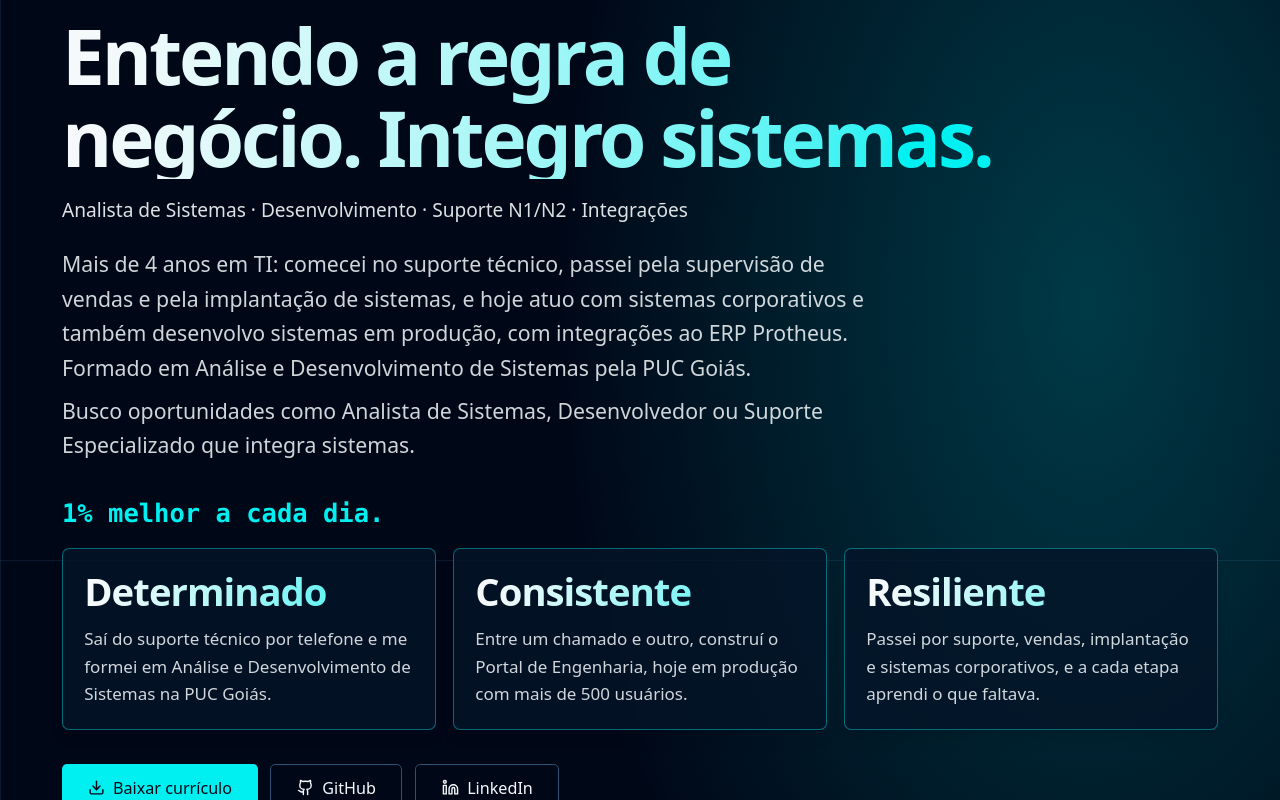
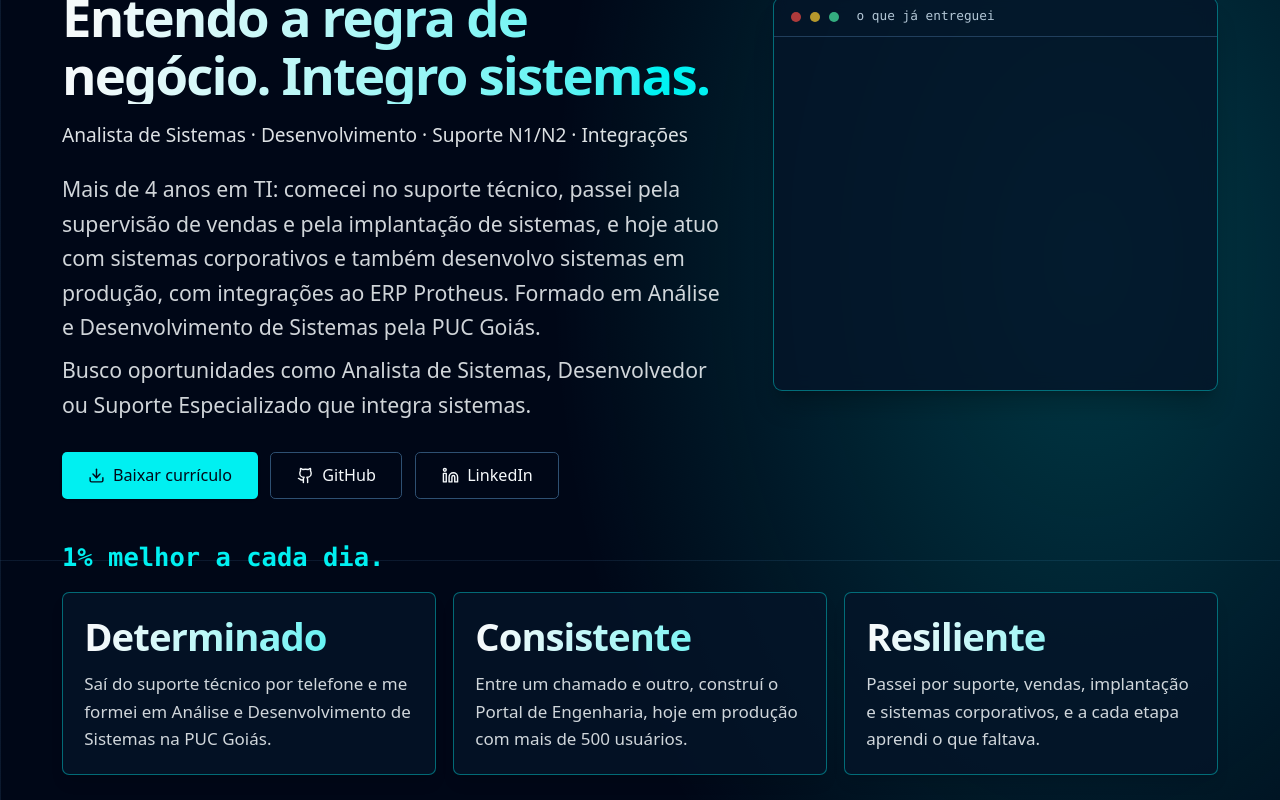
Before and after one commit to LecinoLucas/Portifolio, a React (Vite) app: page / in a window 1280 px wide. Shown: the part 240-1040 px from the top of the page. Built offline with nearby package versions, Linux system fonts and the light colour scheme.

Commit message:
feat: Inicio no computador com painel de provas, titulo menor; troca 'esforcado' por consistencia
Co-Authored-By: Claude Sonnet 5.5 <noreply@anthropic.com>
Claude-Session: https://claude.ai/code/session_01RqU4ss6mCcZuPmmEw4UNMZ

```diff
--- /dev/null
+++ b/src/components/portfolio/painel-provas.tsx
@@ -0,0 +1,37 @@
+import { useContador } from "@/hooks/use-contador";
+import { useReveal } from "@/hooks/use-reveal";
+import { provas, type Prova } from "@/data/provas";
+
+function Linha({ prova, ativo, indice }: { prova: Prova; ativo: boolean; indice: number }) {
+  const valor = useContador(prova.valor, ativo);
+  return (
+    <li className="painel-linha flex items-baseline gap-4 border-t border-border/70 py-3 first:border-t-0" style={{ animationDelay: `${0.25 + indice * 0.15}s` }}>
+      <span aria-hidden="true" className="font-mono text-sm text-success">✓</span>
+      <span className="texto-gradiente min-w-[5.5rem] font-mono text-4xl font-extrabold tracking-tight">
+        <span aria-hidden="true">{valor}{prova.sufixo}</span>
+        <span className="sr-only">{prova.valor}{prova.sufixo}</span>
+      </span>
+      <span className="text-base leading-snug text-foreground/85">{prova.rotulo}</span>
+    </li>
+  );
+}
+
+/** Painel do Início (só no computador): a prova do trabalho ao lado do título. */
+export function PainelProvas() {
+  const { ref, visivel } = useReveal<HTMLDivElement>();
+  return (
+    <div ref={ref} className="rounded-xl border border-primary/40 bg-card/80 shadow-xl shadow-black/20 backdrop-blur">
+      <div className="flex items-center gap-2 border-b border-border/70 px-4 py-2.5">
+        <span aria-hidden="true" className="size-2.5 rounded-full bg-destructive/70" />
+        <span aria-hidden="true" className="size-2.5 rounded-full bg-highlight/70" />
+        <span aria-hidden="true" className="size-2.5 rounded-full bg-success/70" />
+        <span className="ml-2 font-mono text-xs text-muted-foreground">o que já entreguei</span>
+      </div>
+      <ul aria-label="Números do meu trabalho" className="px-5 py-2">
+        {provas.map((prova, indice) => (
+          <Linha key={prova.rotulo} prova={prova} ativo={visivel} indice={indice} />
+        ))}
+      </ul>
+    </div>
+  );
+}
--- a/src/data/sobre.ts
+++ b/src/data/sobre.ts
@@ -9,7 +9,7 @@ export const sobre: Sobre = {
     "Regra de negócio antes do código",
     "Causa raiz, nos mínimos detalhes",
     "Escuto o usuário com calma",
-    "Muito focado e esforçado",
+    "Foco e consistência na entrega",
     "Trabalho em equipe",
     "Busco: Analista, Desenvolvedor ou Suporte que integra",
   ],
--- a/src/sections/hero.tsx
+++ b/src/sections/hero.tsx
@@ -3,6 +3,7 @@ import { Container } from "@/components/layout/container";
 import { DesenvolvoEmProducao } from "@/components/portfolio/desenvolvo-em-producao";
 import { TextoRecolhivel } from "@/components/portfolio/texto-recolhivel";
 import { CartoesMarca } from "@/components/portfolio/cartoes-marca";
+import { PainelProvas } from "@/components/portfolio/painel-provas";
 import { FaixaProvas } from "@/components/portfolio/faixa-provas";
 import { CacaIncidentes } from "@/components/portfolio/caca-incidentes";
 import { Sumario3D } from "@/components/portfolio/sumario-3d";
@@ -10,43 +11,65 @@ import { classesBotao } from "@/components/ui/button-variants";
 import { links } from "@/data/links";
 import { perfil } from "@/data/perfil";
 
+function Botoes() {
+  return (
+    <div className="grid grid-cols-2 gap-3 sm:flex sm:flex-wrap sm:items-center">
+      <a href={links.curriculo} download className={classesBotao({ tamanho: "lg", className: "col-span-2 sm:col-auto" })}>
+        <Download className="size-4" /> Baixar currículo
+      </a>
+      <a href={links.github} target="_blank" rel="noreferrer" className={classesBotao({ variante: "contorno", tamanho: "lg" })}>
+        <Github className="size-4" /> GitHub
+      </a>
+      {links.linkedin ? (
+        <a href={links.linkedin} target="_blank" rel="noreferrer" className={classesBotao({ variante: "contorno", tamanho: "lg" })}>
+          <Linkedin className="size-4" /> LinkedIn
+        </a>
+      ) : null}
+    </div>
+  );
+}
+
 export function Hero({ aoIr }: { aoIr: (id: string) => void }) {
   return (
     <section id="inicio" className="relative overflow-hidden">
       <div aria-hidden="true" className="hero-brilho" />
-      <Container className="py-8 sm:py-20">
+      <Container className="py-8 sm:py-14">
+        <div className="grid items-center gap-10 lg:grid-cols-[1.2fr_0.8fr]">
+          <div>
             <p className="inline-flex items-center gap-2 rounded-md border border-primary/30 bg-primary/10 px-3 py-1 font-mono text-xs font-medium text-primary sm:text-sm">
               <span className="size-1.5 rounded-full bg-success" />
               {perfil.disponibilidade} · {perfil.localizacao}
             </p>
 
-        <h1 className="mt-4 font-mono text-sm font-semibold sm:mt-6 sm:text-lg uppercase tracking-[0.2em] text-muted-foreground">{perfil.nome}</h1>
-        <h2 className="texto-gradiente mt-2 max-w-4xl text-[2.1rem] font-extrabold leading-[1.08] tracking-[-0.04em] sm:mt-3 sm:text-6xl lg:text-7xl">
+            <h1 className="mt-4 font-mono text-sm font-semibold uppercase tracking-[0.2em] text-muted-foreground sm:mt-6 sm:text-lg">{perfil.nome}</h1>
+            <h2 className="texto-gradiente mt-2 max-w-3xl text-[2.1rem] font-extrabold leading-[1.1] tracking-[-0.035em] sm:mt-3 sm:text-5xl lg:text-[3.1rem]">
               {perfil.destaque}
             </h2>
             <p className="mt-3 text-base font-medium text-foreground/90 sm:mt-4 sm:text-lg">{perfil.titulo}</p>
 
-        <div className="mt-4 sm:mt-5">
+            <div className="mt-4 sm:mt-5 lg:text-lg">
               <TextoRecolhivel linhas={perfil.apresentacao} />
             </div>
 
-        <div className="mt-5 flex flex-col sm:mt-8">
-        <div className="order-2 mt-6 sm:order-1 sm:mt-0">
-          <CartoesMarca />
+            <div className="mt-5 sm:mt-7">
+              <Botoes />
+            </div>
           </div>
 
-        <div className="order-1 grid grid-cols-2 gap-3 sm:order-2 sm:mt-8 sm:flex sm:flex-wrap sm:items-center">
-          <a href={links.curriculo} download className={classesBotao({ tamanho: "lg", className: "col-span-2 sm:col-auto" })}><Download className="size-4" /> Baixar currículo</a>
-          <a href={links.github} target="_blank" rel="noreferrer" className={classesBotao({ variante: "contorno", tamanho: "lg" })}><Github className="size-4" /> GitHub</a>
-          {links.linkedin ? <a href={links.linkedin} target="_blank" rel="noreferrer" className={classesBotao({ variante: "contorno", tamanho: "lg" })}><Linkedin className="size-4" /> LinkedIn</a> : null}
+          <div className="hidden lg:block">
+            <PainelProvas />
           </div>
+        </div>
+
+        <div className="mt-8 sm:mt-10">
+          <CartoesMarca />
         </div>
 
         <div className="mt-10">
           <DesenvolvoEmProducao aoIr={aoIr} />
         </div>
 
-        <div className="mt-6">
+        <div className="mt-6 lg:hidden">
           <FaixaProvas />
         </div>
 
--- a/src/styles/globals.css
+++ b/src/styles/globals.css
@@ -273,6 +273,11 @@ body {
   to { opacity: 1; transform: none; }
 }
 
+/* Linhas do painel de provas: aparecem em sequência. */
+@media (prefers-reduced-motion: no-preference) {
+  .painel-linha { animation: marca-entra 0.6s cubic-bezier(0.22, 1, 0.36, 1) both; }
+}
+
 /* Sumário 3D do Início */
 .sumario-3d { perspective: 1100px; }
 .cartao-3d {
```
Also changed, not shown: 4 other files (tests, documents, lock files or other folders). Lines whose indentation alone changed are shown as unchanged.
